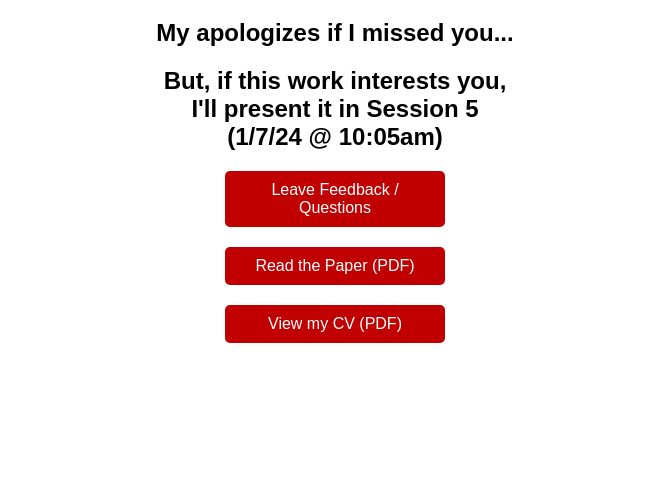
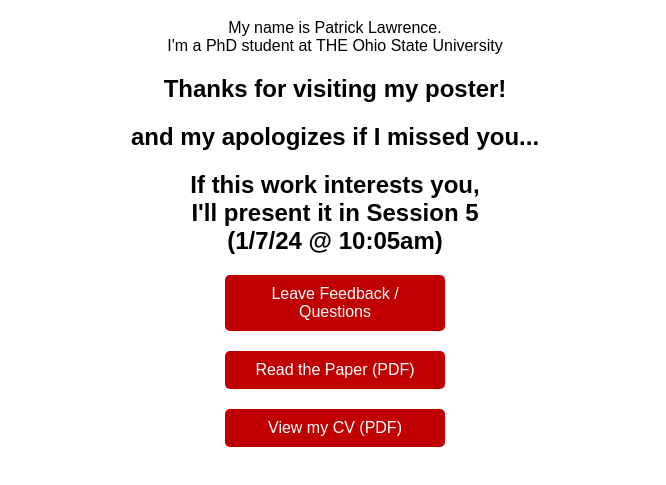
Before and after one commit to kingston487/kingston487.github.io, a plain HTML site: page index.html in a window 1280 px wide. Shown: the part 119-604 px from the top of the page, without its empty margins (305-971 px from the left). Drawn offline with Linux system fonts and the light colour scheme.

Commit message:
adujsted home page

```diff
--- a/index.html
+++ b/index.html
@@ -29,8 +29,10 @@
 <body>
     <div class="container">
         <h1>Welcome to my PSB 2024 landing page!</h1>
-        <h2>My apologizes if I missed you...</h2>
-        <h2>But, if this work interests you,<br>I'll present it in Session 5<br>(1/7/24 @ 10:05am)</h2>
+        <par>My name is Patrick Lawrence.<br>I'm a PhD student at THE Ohio State University</par>
+        <h2>Thanks for visiting my poster!</h2>
+        <h2>and my apologizes if I missed you...</h2>
+        <h2>If this work interests you,<br>I'll present it in Session 5<br>(1/7/24 @ 10:05am)</h2>
         <a href="pages/feedback.html" class="button">Leave Feedback / Questions</a>
         <a href="files/MPI_AD_DrugRepurposing_PSB24Paper.pdf" class="button">Read the Paper (PDF)</a>
         <a href="files/PatrickLawrenceCV_December2023.pdf" class="button">View my CV (PDF)</a>
```
